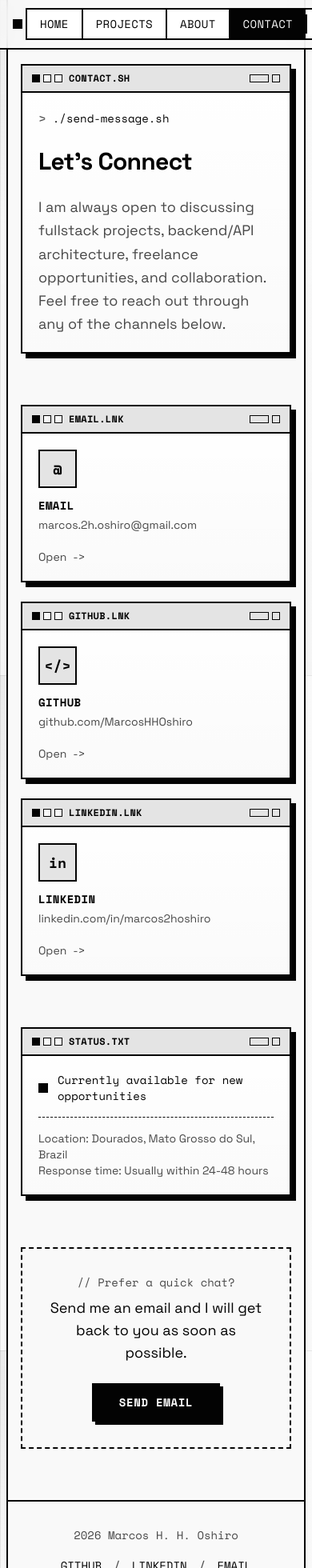
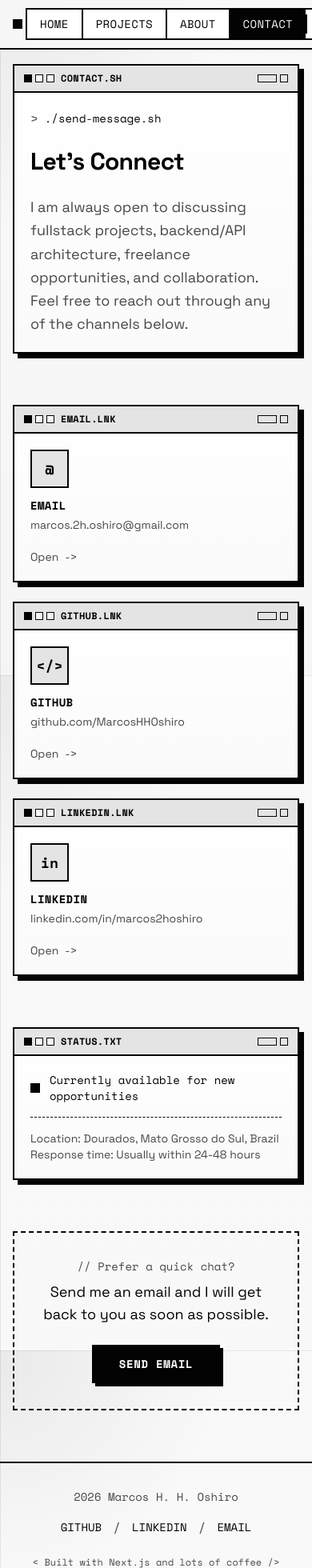
Before and after one commit to MarcosHHOshiro/portifolio-retro, a Next.js app: page /contact in a window 390 px wide. Shown: the top 1960 px of the page at 80% size. Built offline with nearby package versions, Linux system fonts and the light colour scheme.

Commit message:
fixing hero content-shell max-width

```diff
--- a/app/about/page.tsx
+++ b/app/about/page.tsx
@@ -69,7 +69,7 @@ export default function AboutPage() {
   return (
     <>
       <section className="px-4 pt-20 pb-8 md:pt-24">
-        <div className="w-full">
+        <div className="content-shell">
           <Window title="about.me">
             <div className="space-y-6">
               <div className="flex items-center gap-2">
@@ -90,7 +90,7 @@ export default function AboutPage() {
       </section>
 
       <section className="px-4 py-8">
-        <div className="w-full space-y-6">
+        <div className="content-shell space-y-6">
           <Window title="education.txt">
             <div className="space-y-4">
               <h2 className="font-mono text-sm font-bold uppercase tracking-wider text-muted-foreground">
@@ -151,7 +151,7 @@ export default function AboutPage() {
       </section>
 
       <section className="px-4 py-8">
-        <div className="w-full">
+        <div className="content-shell">
           <div className="border-2 border-border bg-secondary p-6 text-center">
             <p className="font-mono text-lg">
               {"Interested in working together?"}
--- a/app/contact/page.tsx
+++ b/app/contact/page.tsx
@@ -42,7 +42,7 @@ export default function ContactPage() {
   return (
     <>
       <section className="px-4 pt-20 pb-8 md:pt-24">
-        <div className="w-full">
+        <div className="content-shell">
           <Window title="contact.sh">
             <div className="space-y-6">
               <div className="flex items-center gap-2">
@@ -63,7 +63,7 @@ export default function ContactPage() {
       </section>
 
       <section className="px-4 py-8">
-        <div className="w-full">
+        <div className="content-shell">
           <div className="grid gap-6 md:grid-cols-3">
             {contactLinks.map((link) => (
               <Link
@@ -104,7 +104,7 @@ export default function ContactPage() {
       </section>
 
       <section className="px-4 py-8">
-        <div className="w-full">
+        <div className="content-shell">
           <Window title="status.txt">
             <div className="space-y-4">
               <div className="flex items-center gap-3">
@@ -132,7 +132,7 @@ export default function ContactPage() {
       </section>
 
       <section className="px-4 py-8">
-        <div className="w-full">
+        <div className="content-shell">
           <div className="border-2 border-dashed border-border p-8 text-center">
             <p className="font-mono text-sm text-muted-foreground">
               {"// Prefer a quick chat?"}
--- a/app/globals.css
+++ b/app/globals.css
@@ -151,17 +151,10 @@
     position: relative;
   }
 
-  .page-shell {
-    margin: 0 14px 14px;
-    border: 2px solid var(--color-border);
-    border-top: 0;
-    background: color-mix(in srgb, var(--color-background) 96%, white);
-  }
-
-  @media (max-width: 767px) {
-    .page-shell {
-      margin: 0 8px 8px;
-    }
+  .content-shell {
+    width: 100%;
+    max-width: 1760px;
+    margin-inline: auto;
   }
 
   ::selection {
--- a/app/layout.tsx
+++ b/app/layout.tsx
@@ -53,7 +53,7 @@ export default function RootLayout({
         >
           <Header />
           <FloatingTerminal />
-          <main className="page-shell">
+          <main>
             {children}
           </main>
         </ThemeProvider>
--- a/app/projects/page.tsx
+++ b/app/projects/page.tsx
@@ -14,7 +14,7 @@ export default function ProjectsPage() {
   return (
     <>
       <section className="px-4 pt-24 pb-8 md:pt-28">
-        <div className="w-full">
+        <div className="content-shell">
           <Window title="projects.dir">
             <div className="space-y-4">
               <div className="flex items-center gap-2">
@@ -33,7 +33,7 @@ export default function ProjectsPage() {
       </section>
 
       <section className="px-4 pb-4">
-        <div className="w-full">
+        <div className="content-shell">
           <div className="grid gap-4 md:grid-cols-2 xl:grid-cols-3">
             {projects.map((project) => (
               <ProjectCard key={project.slug} project={project} titleAs="h2" techCount={4} />
--- a/components/featured-projects.tsx
+++ b/components/featured-projects.tsx
@@ -7,7 +7,7 @@ export function FeaturedProjects() {
 
   return (
     <section className="px-4 py-14 md:py-18">
-      <div className="w-full">
+      <div className="content-shell">
         <div className="mb-10 flex flex-col gap-6 md:mb-12">
           <div className="flex items-center justify-between gap-4">
             <div className="flex min-w-0 items-center gap-4">
--- a/components/footer.tsx
+++ b/components/footer.tsx
@@ -4,7 +4,7 @@ import { personalInfo } from "@/lib/data"
 export function Footer() {
   return (
     <footer className="mt-8 border-t-2 border-border px-4 py-8">
-      <div className="w-full">
+      <div className="content-shell">
         <div className="flex flex-col items-center justify-between gap-4 md:flex-row">
           <div className="flex items-center gap-4">
             <span className="font-mono text-sm text-muted-foreground">
--- a/components/header.tsx
+++ b/components/header.tsx
@@ -17,7 +17,7 @@ export function Header() {
 
   return (
     <header className="fixed top-0 left-0 right-0 z-50 border-b-2 border-border bg-background/90 backdrop-blur-md">
-      <div className="flex min-h-15 items-center justify-between gap-4 px-4 py-2">
+      <div className="content-shell flex min-h-15 items-center justify-between gap-4 px-4 py-2">
         <div className="flex min-w-0 items-center gap-2">
           <div className="flex gap-1">
             <span className="h-3 w-3 border-2 border-foreground bg-foreground" />
--- a/components/hero.tsx
+++ b/components/hero.tsx
@@ -71,7 +71,7 @@ export function Hero() {
 
   return (
     <section className="px-4 pt-24 pb-10 md:pt-28 md:pb-14">
-      <div className="w-full">
+      <div className="content-shell">
         <Window title="welcome.txt">
           <div className="grid gap-8 xl:grid-cols-[minmax(0,1.35fr)_minmax(340px,460px)] xl:items-center">
             <div className="space-y-6">
--- a/components/quick-links.tsx
+++ b/components/quick-links.tsx
@@ -9,7 +9,7 @@ const links = [
 export function QuickLinks() {
   return (
     <section className="px-4 py-10">
-      <div className="w-full">
+      <div className="content-shell">
         <div className="mb-6 flex items-center gap-4">
           <span className="font-mono text-xs uppercase tracking-widest text-muted-foreground">
             Quick Access
--- a/components/skills.tsx
+++ b/components/skills.tsx
@@ -22,7 +22,7 @@ const skillCategories = [
 export function Skills() {
   return (
     <section className="px-4 py-10">
-      <div className="w-full">
+      <div className="content-shell">
         <div className="mb-8 flex items-center gap-4">
           <span className="font-mono text-xs uppercase tracking-widest text-muted-foreground">
             Tech Stack
```
